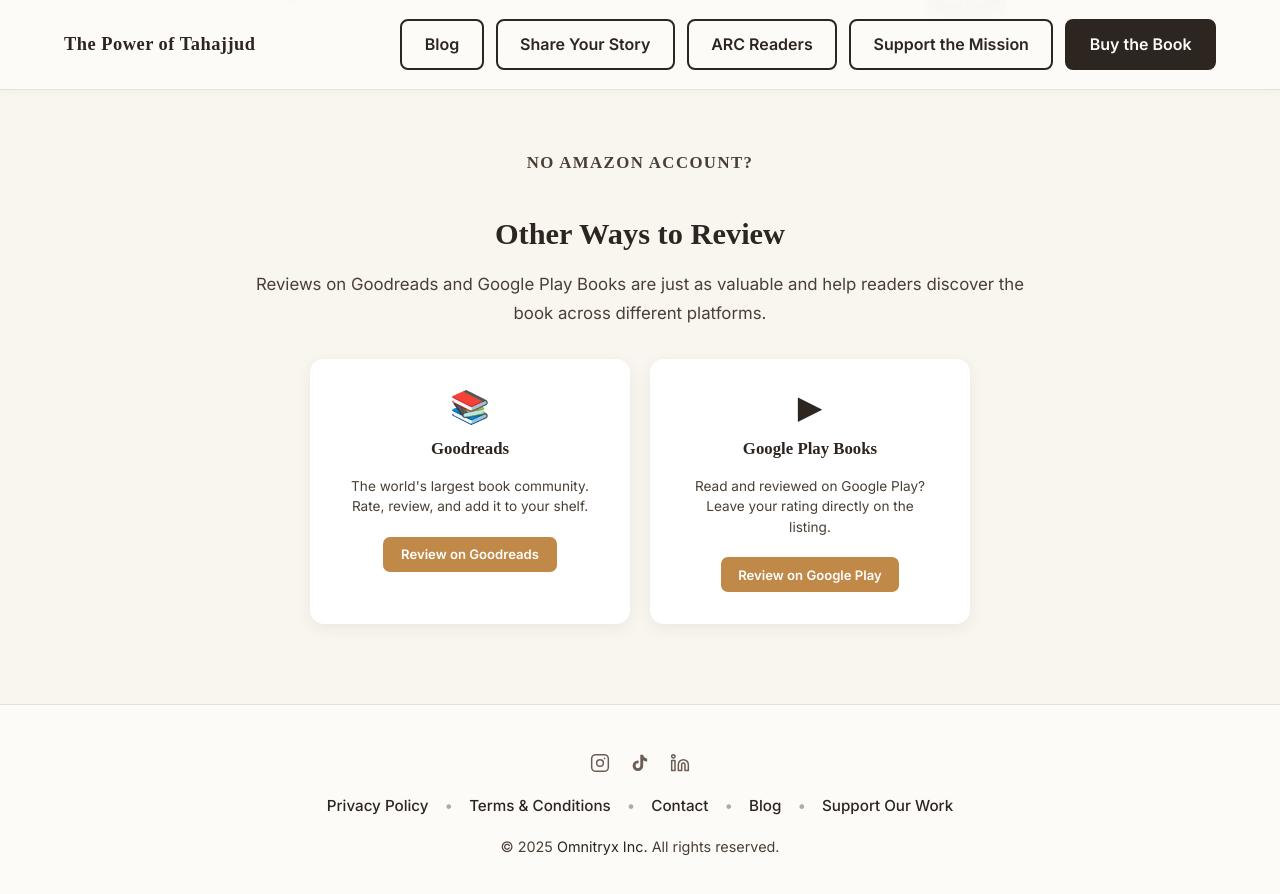
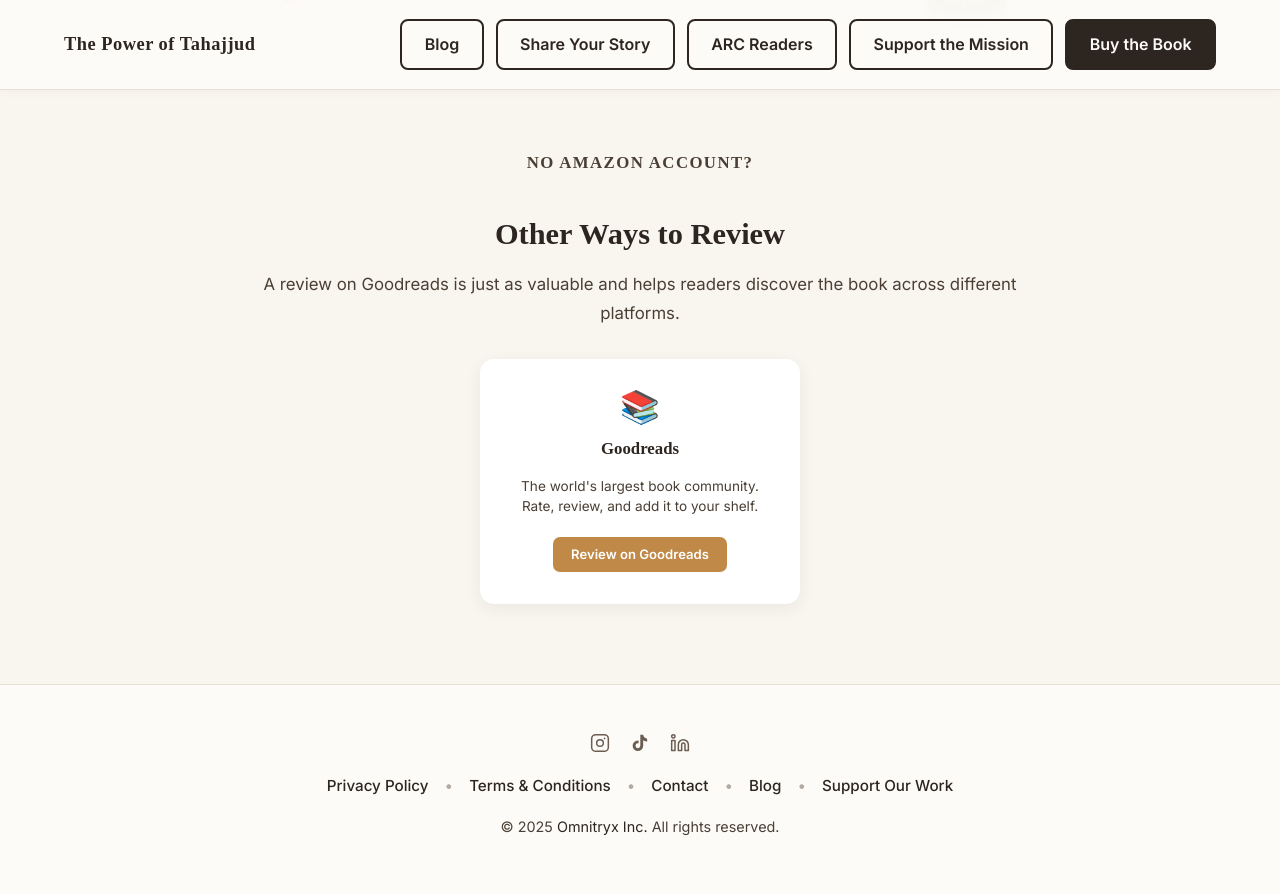
Before and after one commit to Omnitryx-Inc/tahajjud-fe-main, a Jekyll site: the page built from pages/review.html, in a window 1280 px wide and 900 px high, scrolled down 1703 px. Shown: the top 894 px of the window. Built offline with Jekyll 4.4.1, drawn with Linux system fonts in a browser that asks for light colours; some web fonts are replaced.

Commit message:
adjustments

```diff
--- a/_config.yml
+++ b/_config.yml
@@ -9,6 +9,7 @@ author: "Jawwad Ahmed Abbasi"
 email: "support@omnitryx.ca"
 instagram_username: "jawwad_ab"
 tiktok_username: "jawwad_ab"
+youtube_username: "jawwad_abbasi"
 linkedin_username: "jaabbasi"
 github_username: "jawwadabbasi"
 amazon_author: "https://amazon.com/author/jawwadabbasi"
@@ -62,6 +63,7 @@ social:
     - https://poweroftahajjud.com
     - https://instagram.com/jawwad_ab
     - https://www.tiktok.com/@jawwad_ab
+    - https://www.youtube.com/@jawwad_abbasi
     - https://www.linkedin.com/in/jaabbasi/
     - https://github.com/jawwadabbasi
     - https://amazon.com/author/jawwadabbasi
--- a/llms.txt
+++ b/llms.txt
@@ -15,6 +15,7 @@ Jawwad Ahmed Abbasi is a Canadian author, software developer, and entrepreneur b
 - LinkedIn: https://www.linkedin.com/in/jaabbasi/
 - Instagram: https://www.instagram.com/jawwad_ab/
 - TikTok: https://www.tiktok.com/@jawwad_ab
+- YouTube: https://www.youtube.com/@jawwad_abbasi
 
 ## Where to Get the Book
 
--- a/pages/review.html
+++ b/pages/review.html
@@ -418,7 +418,7 @@ permalink: /review/
   <div class="review-alt-inner">
     <p class="review-section-label">No Amazon Account?</p>
     <h2 class="review-section-title">Other Ways to Review</h2>
-    <p>Reviews on Goodreads and Google Play Books are just as valuable and help readers discover the book across different platforms.</p>
+    <p>A review on Goodreads is just as valuable and helps readers discover the book across different platforms.</p>
 
     <div class="review-alt-cards">
 
@@ -429,13 +429,6 @@ permalink: /review/
         <div class="review-alt-card-cta">Review on Goodreads</div>
       </a>
 
-      <a href="{{ site.google_play_url }}" class="review-alt-card" target="_blank" rel="noopener" onclick="gtag('event','click_leave_review',{platform:'google_play',button_location:'review_page'});">
-        <div class="review-alt-card-icon">▶</div>
-        <div class="review-alt-card-name">Google Play Books</div>
-        <div class="review-alt-card-desc">Read and reviewed on Google Play? Leave your rating directly on the listing.</div>
-        <div class="review-alt-card-cta">Review on Google Play</div>
-      </a>
-
     </div>
   </div>
 </section>
```
Also changed, not shown: pages/get-the-book.html (+1 -6 lines).
